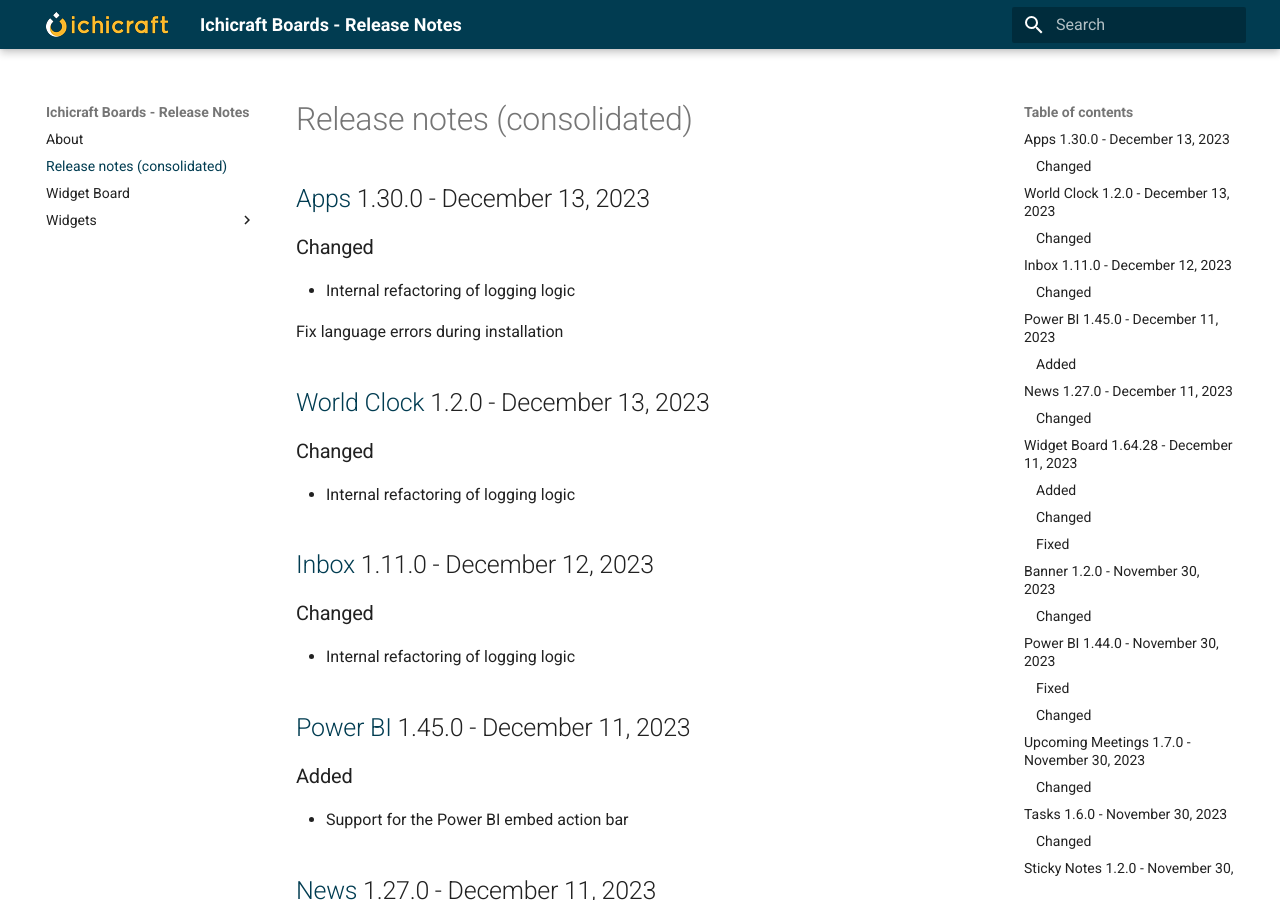
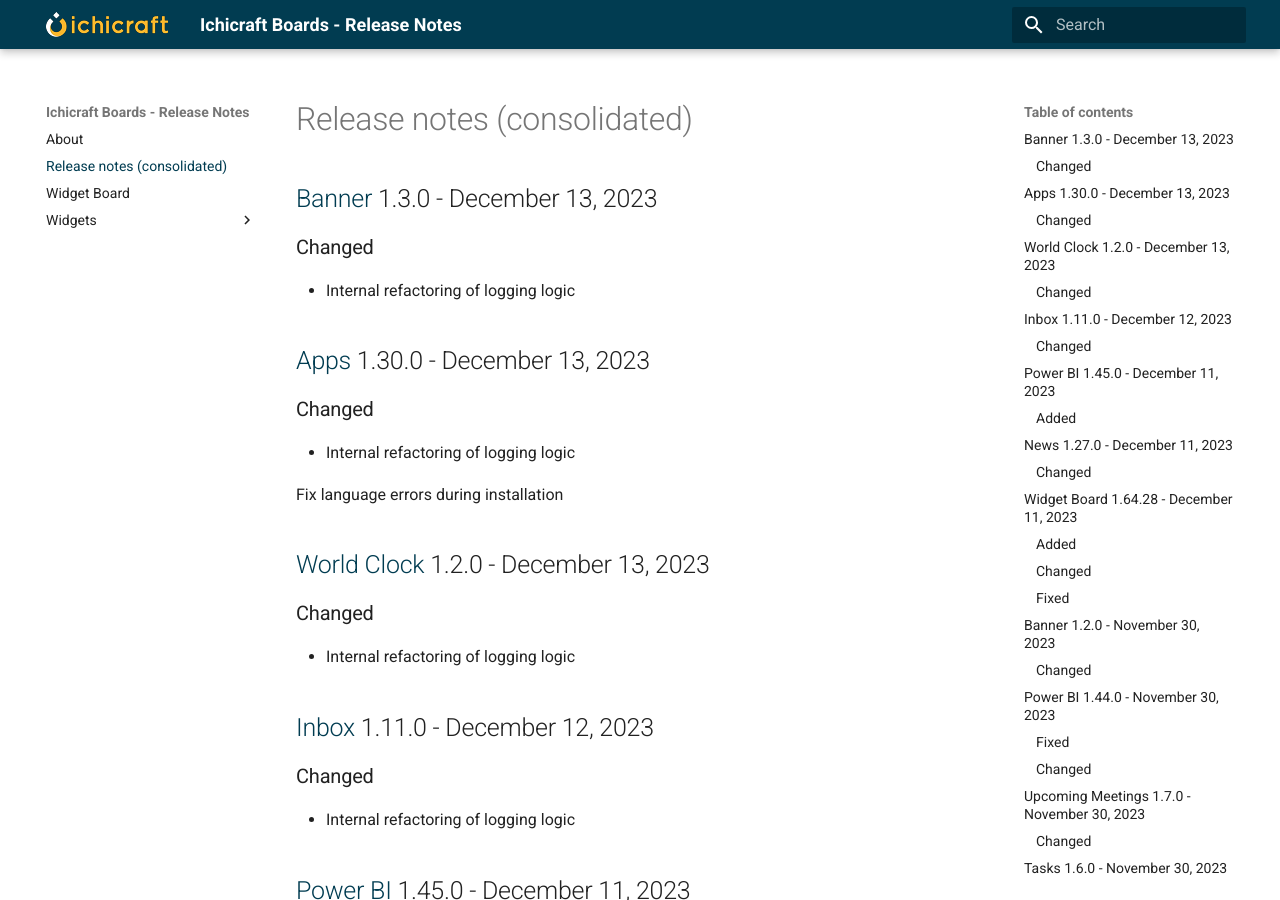
Before and after one commit to ichicraft/widgets-docs, an MkDocs documentation site: the page built from docs/Release-notes-(consolidated).md, in a window 1280 px wide and 900 px high. Built offline with MkDocs 1.6.1 and Material for MkDocs 9.7.7, drawn with Linux system fonts in a browser that asks for light colours.

Commit message:
Release notes updated by BuildService

```diff
--- a/docs/Release-notes-(consolidated).md
+++ b/docs/Release-notes-(consolidated).md
@@ -1,3 +1,9 @@
+## [Banner](./Widgets/Banner.md) 1.3.0 - December 13, 2023
+
+### Changed
+- Internal refactoring of logging logic
+
+
 ## [Apps](./Widgets/Apps.md) 1.30.0 - December 13, 2023
 
 ### Changed
--- a/docs/Widgets/Banner.md
+++ b/docs/Widgets/Banner.md
@@ -1,3 +1,9 @@
+## 1.3.0 - December 13, 2023
+
+### Changed
+- Internal refactoring of logging logic
+
+
 ## 1.2.0 - November 30, 2023
 
 ### Changed
```
